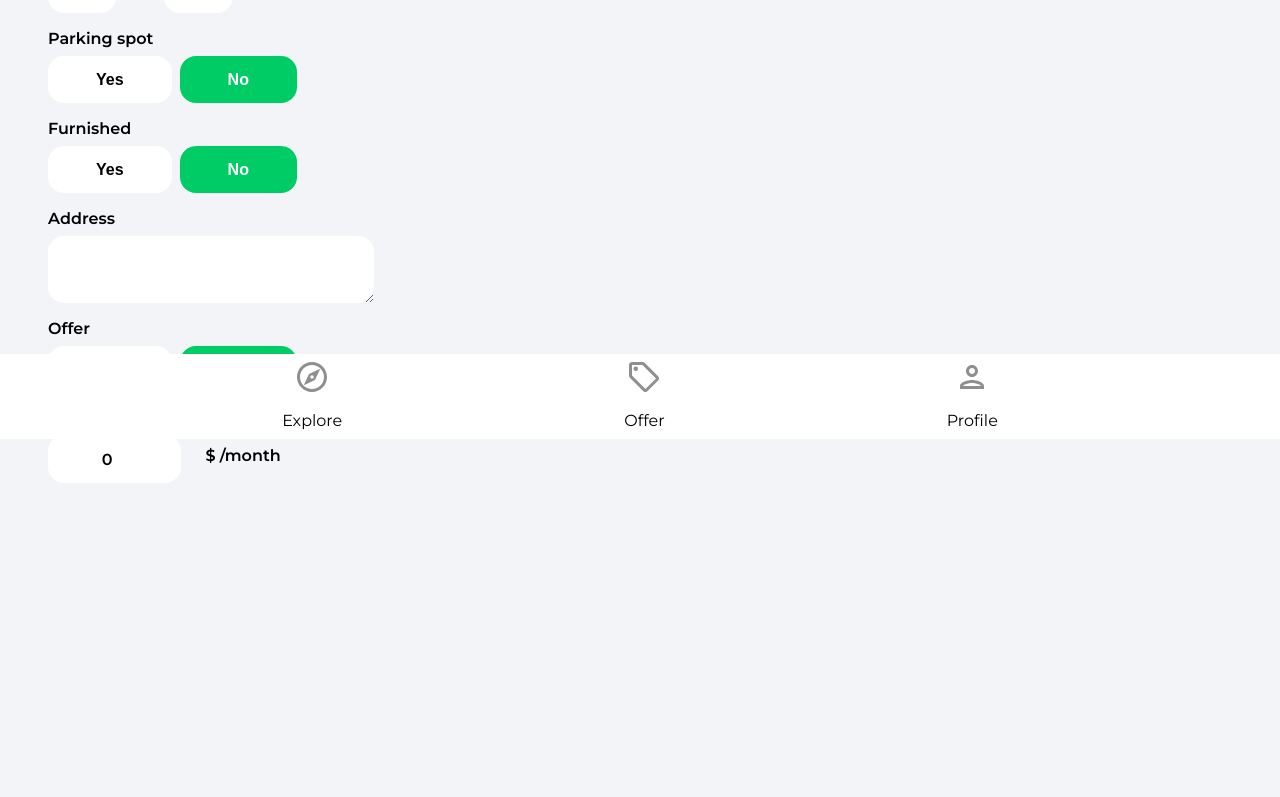
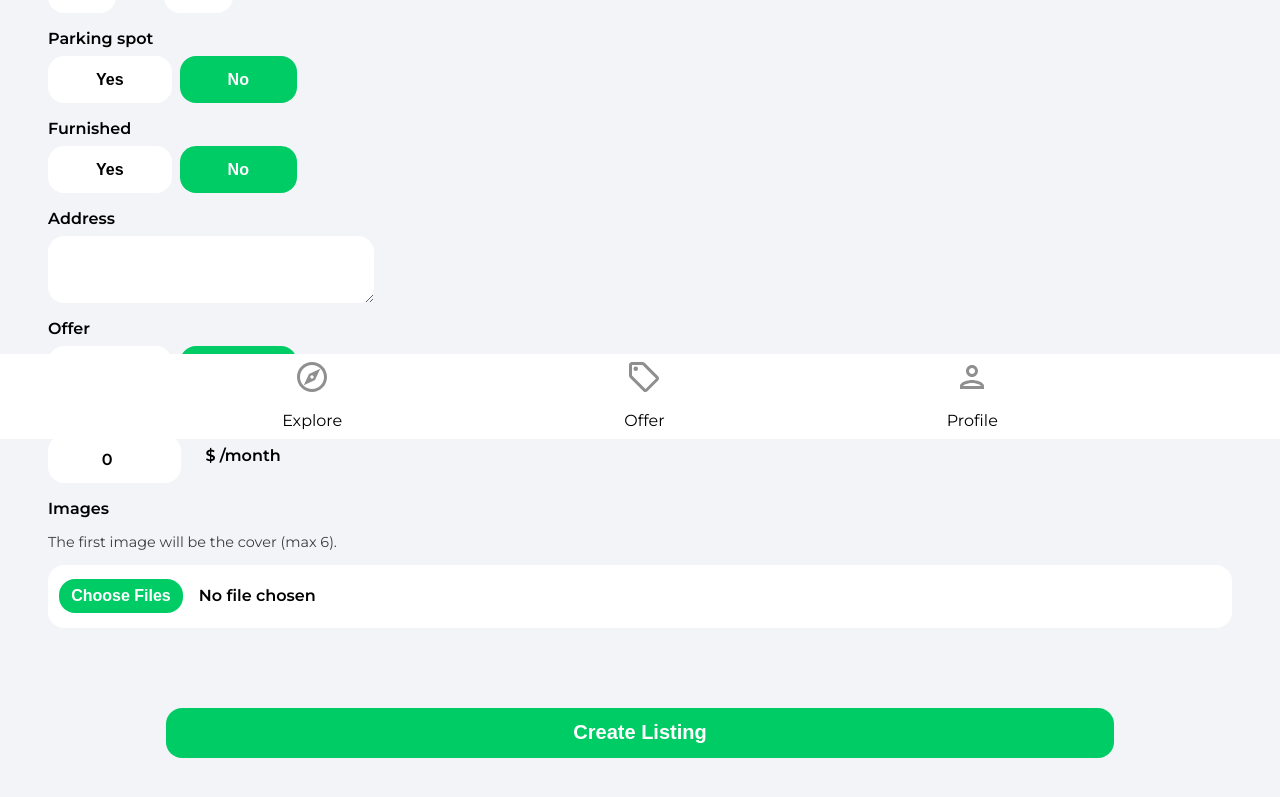
Before and after one commit to ediaz13/my-house-marketplace, a React (Create React App) app: page /create-listing in a window 1280 px wide. Shown: the part 361-1158 px from the top of the page. Before the commit the page ends 1004 px from the top, so only its background shows below. Built offline with nearby package versions, Linux system fonts and the light colour scheme; no server answers; sample sign-in values are in the browser's storage.

Commit message:
99. Create Listing Form.

```diff
--- a/src/pages/CreateListing.jsx
+++ b/src/pages/CreateListing.jsx
@@ -67,15 +67,39 @@ function CreateListing() {
 
     // Add listing to Firestore
     // Redirect to profile
+  };
+
+  const onMutate = (e) => {
+    let boolean = null;
+    if (e.target.value === "true") {
+      boolean = true;
+    } else if (e.target.value === "false") {
+      boolean = false;
     }
 
-  const onMutate = (e) => {}
+    // Files
+    if (e.target.files) {
+      setFormData((prevState) => ({
+        ...prevState,
+        images: e.target.files,
+      }));
+    }
+
+    // Text/Booleans/Numbers
+    if (!e.target.files) {
+      setFormData((prevState) => ({
+        ...prevState,
+        [e.target.id]: boolean ?? e.target.value,
+      }));
+    }
+  };
 
   if (loading) {
     return <Spinner />;
   }
 
-  return <div className="profile">
+  return (
+    <div className="profile">
       <header>
         <p className="pageHeader">Create Listing</p>
       </header>
@@ -86,7 +110,7 @@ function CreateListing() {
           <div className="formButtons">
             <button
               type="button"
-            className={type === 'sale' ? 'formButtonActive' : 'formButton'}
+              className={type === "sale" ? "formButtonActive" : "formButton"}
               id="type"
               value="sale"
               onClick={onMutate}
@@ -95,7 +119,7 @@ function CreateListing() {
             </button>
             <button
               type="button"
-            className={type === 'rent' ? 'formButtonActive' : 'formButton'}
+              className={type === "rent" ? "formButtonActive" : "formButton"}
               id="type"
               value="rent"
               onClick={onMutate}
@@ -111,11 +135,10 @@ function CreateListing() {
             id="name"
             value={name}
             onChange={onMutate}
-          maxLength='32'
-          minLength='10'
+            maxLength="32"
+            minLength="10"
             required
           />
-      </form>
 
           <div className="formRooms flex">
             <div>
@@ -123,11 +146,10 @@ function CreateListing() {
               <input
                 className="formInputSmall"
                 type="number"
-            id="bedrooms"
-            value={bedrooms}
+                id="bedrooms"value={bedrooms}
                 onChange={onMutate}
-            min='1'
-            max='50'
+                min="1"
+                max="50"
                 required
               />
             </div>
@@ -139,8 +161,8 @@ function CreateListing() {
                 id="bathrooms"
                 value={bathrooms}
                 onChange={onMutate}
-            min='1'
-            max='50'
+                min="1"
+                max="50"
                 required
               />
             </div>
@@ -149,22 +171,21 @@ function CreateListing() {
           <label className="formLabel">Parking spot</label>
           <div className="formButtons">
             <button
-          className={parking ? 'formButtonActive' : 'formButton'}
+              className={parking ? "formButtonActive" : "formButton"}
               type="button"
               id="parking"
               value={true}
               onClick={onMutate}
-          min='1'
-          max='50'
+              min="1"
+              max="50"
             >
               Yes
             </button>
             <button
               className={
-            !parking && parking !== null ? 'formButtonActive'
-            : 'formButton'
+                !parking && parking !== null ? "formButtonActive" : "formButton"
               }
-          type='button'
+              type="button"
               id="parking"
               value={false}
               onClick={onMutate}
@@ -176,7 +197,7 @@ function CreateListing() {
           <label className="formLabel">Furnished</label>
           <div className="formButtons">
             <button
-          className={furnished ? 'formButtonActive' : 'formButton'}
+              className={furnished ? "formButtonActive" : "formButton"}
               type="button"
               id="furnished"
               value={true}
@@ -186,10 +207,11 @@ function CreateListing() {
             </button>
             <button
               className={
-            !furnished && furnished !== null ? 'formButtonActive'
-            : 'formButton'
+                !furnished && furnished !== null
+                  ? "formButtonActive"
+                  : "formButton"
               }
-          type='button'
+              type="button"
               id="furnished"
               value={false}
               onClick={onMutate}
@@ -213,8 +235,8 @@ function CreateListing() {
                 <label className="formLabel">Latitude</label>
                 <input
                   className="formInputSmall"
-              type='number'
-              id='latitude'
+                  type="number"
+                  id="latitude"
                   value={latitude}
                   onChange={onMutate}
                   required
@@ -226,7 +248,7 @@ function CreateListing() {
           <label className="formLabel">Offer</label>
           <div className="formButtons">
             <button
-          className={offer ? 'formButtonActive' : 'formButton'}
+              className={offer ? "formButtonActive" : "formButton"}
               type="button"
               id="offer"
               value={true}
@@ -236,10 +258,9 @@ function CreateListing() {
             </button>
             <button
               className={
-            !offer && offer !== null ? 'formButtonActive'
-            : 'formButton'
+                !offer && offer !== null ? "formButtonActive" : "formButton"
               }
-          type='button'
+              type="button"
               id="offer"
               value={false}
               onClick={onMutate}
@@ -256,17 +277,54 @@ function CreateListing() {
               id="regularPrice"
               value={regularPrice}
               onChange={onMutate}
-          min='50'
-          max='750000000'
+              min="50"
+              max="750000000"
               required
             />
-        {type === 'rent' && (
-          <p className="formPriceText">$ /month</p>
+            {type === "rent" && <p className="formPriceText">$ /month</p>}
+          </div>
+
+          {offer && (
+            <div>
+              <label className="formLabel">Discounted Price</label>
+              <input
+                className="formInputSmall"
+                type="number"
+                id="discountedPrice"
+                value={discountedPrice}
+                onChange={onMutate}
+                min="50"
+                max="750000000"
+                required={offer}
+              />
+            </div>
           )}
+
+          <label className="formLabel">Images</label>
+          <p className="imagesInfo">
+            The first image will be the cover (max 6).
+          </p>
+          <input
+            className="formInputFile"
+            type="file"
+            id="images"
+            onChange={onMutate}
+            max="6"
+            accept=".jpg,.jpeg,.png"
+            multiple
+            required
+          />
+          <button
+            type="submit"
+            className="primaryButton
+           createListingButton"
+          >
+            Create Listing
+          </button>
+        </form>
+      </main>
     </div>
-    </main>
-
-    </div>;
+  );
 }
 
 export default CreateListing;
```
Lines whose indentation alone changed are shown as unchanged.
